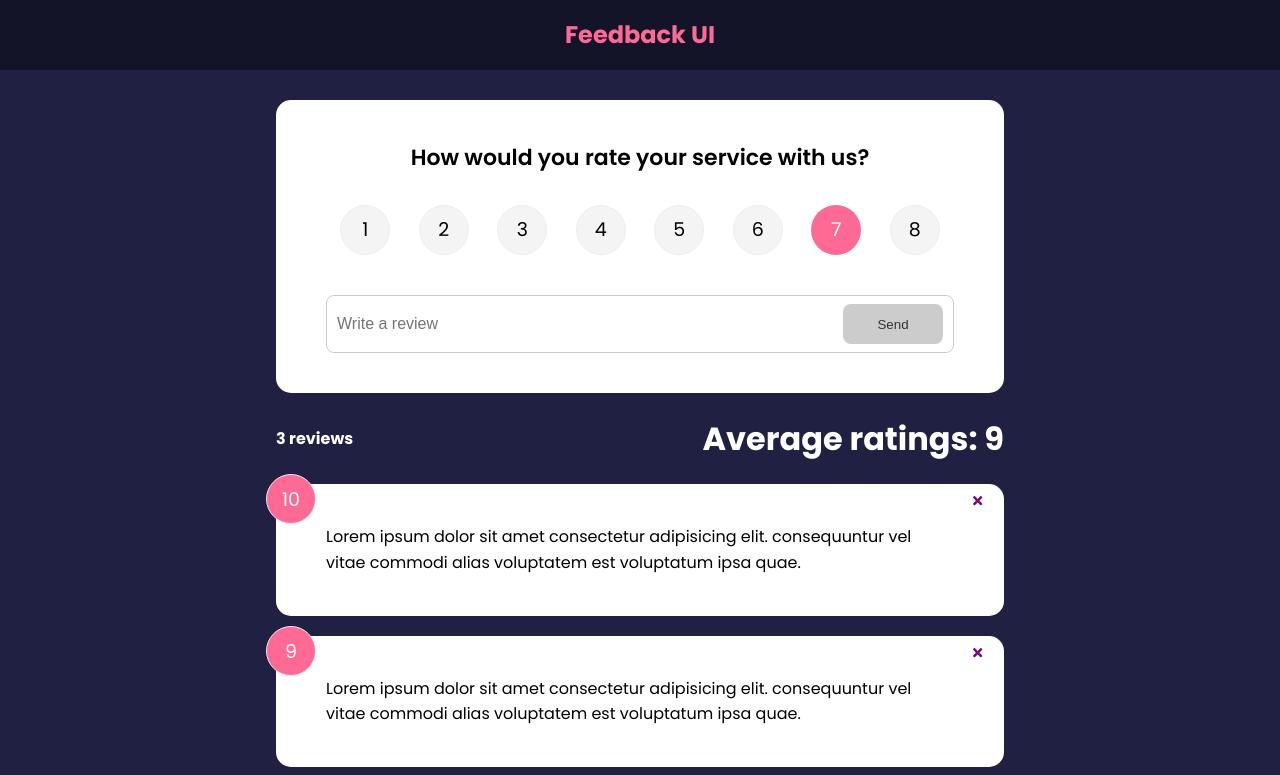
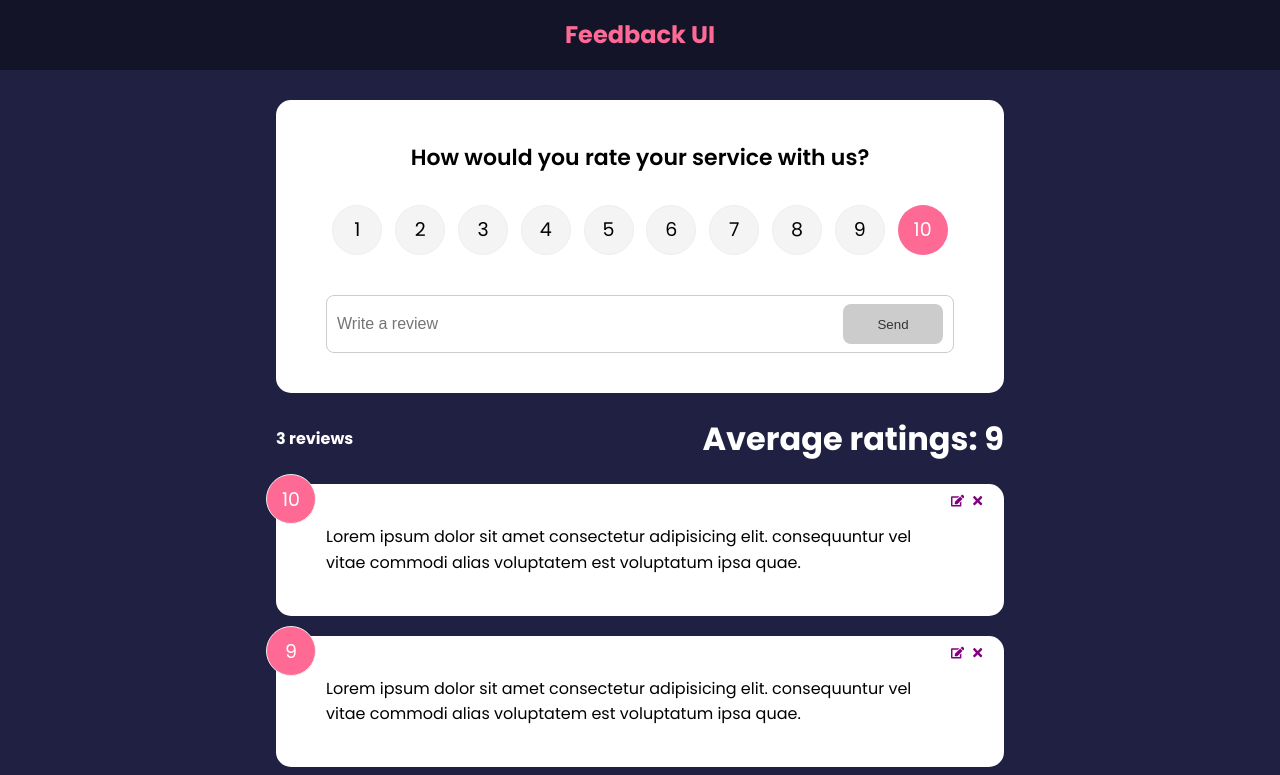
Before and after one commit to tenzind12/few_react_projects, a React (Create React App) app: page / in a window 1280 px wide. Shown: the top 775 px of the page. Built offline with nearby package versions, Linux system fonts and the light colour scheme.

Commit message:
updating data

```diff
--- a/src/components/FeedbackForm.jsx
+++ b/src/components/FeedbackForm.jsx
@@ -1,5 +1,4 @@
-import { useState } from 'react';
-import { useContext } from 'react';
+import { useState, useContext, useEffect } from 'react';
 import Card from './shared/Card';
 import Button from './shared/Button';
 import RatingSelect from './RatingSelect';
@@ -10,7 +9,18 @@
   const [rating, setRating] = useState(10);
   const [btnDisabled, setBtnDisabled] = useState(true);
   const [message, setMessage] = useState('');
-  const { addFeedback } = useContext(FeedbackContext);
+
+  // useContext
+  const { addFeedback, feedbackEdit, updateFeedback } = useContext(FeedbackContext);
+
+  // RUNS whenever feedbackEdit state is changed in FeedbackContext
+  useEffect(() => {
+    if (feedbackEdit.edit === true) {
+      setBtnDisabled(false);
+      setText(feedbackEdit.item.text);
+      setRating(feedbackEdit.item.rating);
+    }
+  }, [feedbackEdit]);
 
   // input text onchange
   const handleTextChange = (e) => {
@@ -35,10 +45,15 @@
         text: text,
         rating: rating,
       };
-      addFeedback(newFeedback);
+      if (feedbackEdit.edit === true) {
+        updateFeedback(feedbackEdit.item.id, newFeedback);
+      } else {
+        addFeedback(newFeedback);
+      }
       setText('');
     }
   };
+
   return (
     <Card>
       <form onSubmit={handleSubmit}>
--- a/src/components/FeedbackItem.jsx
+++ b/src/components/FeedbackItem.jsx
@@ -1,11 +1,11 @@
-import { FaTimes } from 'react-icons/fa';
+import { FaTimes, FaEdit } from 'react-icons/fa';
 import { useContext } from 'react';
 import PropTypes from 'prop-types';
 import Card from './shared/Card';
 import FeedbackContext from '../context/FeedbackContext';
 
 function FeedbackItem({ item }) {
-  const { deleteFeedback } = useContext(FeedbackContext);
+  const { deleteFeedback, editFeedback } = useContext(FeedbackContext);
 
   return (
     <Card>
@@ -13,6 +13,9 @@
       {/* passing item.id upward to FeedbackList(parent) */}
       <button onClick={() => deleteFeedback(item.id)} className="close">
         <FaTimes color="purple" />
+      </button>
+      <button onClick={() => editFeedback(item)} className="edit">
+        <FaEdit color="purple" />
       </button>
       <div className="text-display">{item.text}</div>
     </Card>
--- a/src/components/RatingSelect.jsx
+++ b/src/components/RatingSelect.jsx
@@ -1,8 +1,16 @@
-import { useState } from 'react';
+import { useState, useEffect } from 'react';
+import { useContext } from 'react';
+import FeedbackContext from '../context/FeedbackContext';
 
 function RatingSelect({ select }) {
-  const [selected, setSelected] = useState(7);
+  const [selected, setSelected] = useState(10);
+  const { feedbackEdit } = useContext(FeedbackContext);
 
+  useEffect(() => {
+    setSelected(feedbackEdit.item.rating || 10);
+  }, [feedbackEdit]);
+
+  // passing the ratings value to select prop function from FeedbackForm
   const handleChange = (e) => {
     setSelected(+e.target.value);
     select(+e.target.value);
@@ -98,6 +106,28 @@
         />
         <label htmlFor="num8">8</label>
       </li>
+      <li>
+        <input
+          type="radio"
+          name="rating"
+          id="num9"
+          value="9"
+          checked={selected === 9}
+          onChange={handleChange}
+        />
+        <label htmlFor="num9">9</label>
+      </li>
+      <li>
+        <input
+          type="radio"
+          name="rating"
+          id="num10"
+          value="10"
+          checked={selected === 10}
+          onChange={handleChange}
+        />
+        <label htmlFor="num10">10</label>
+      </li>
     </ul>
   );
 }
--- a/src/context/FeedbackContext.jsx
+++ b/src/context/FeedbackContext.jsx
@@ -6,6 +6,10 @@
 
 export const FeedbackProvider = ({ children }) => {
   const [feedback, setFeedback] = useState(FeedbackData);
+  const [feedbackEdit, setFeedbackEdit] = useState({
+    item: {},
+    edit: false,
+  });
 
   // gets the value from feedback form
   const addFeedback = (newFeedback) => {
@@ -13,14 +17,30 @@
     setFeedback([newFeedback, ...feedback]);
   };
 
+  //   delete
   const deleteFeedback = (id) => {
     if (window.confirm('Are you sure? You want to delete?')) {
       setFeedback(feedback.filter((item) => item.id !== id));
     }
   };
 
+  //   updating feedback data
+  const updateFeedback = (id, updItem) => {
+    setFeedback(feedback.map((item) => (item.id === id ? { ...item, ...updItem } : item)));
+  };
+
+  //   set item to be updated
+  const editFeedback = (item) => {
+    setFeedbackEdit({
+      item: item,
+      edit: true,
+    });
+  };
+
   return (
-    <FeedbackContext.Provider value={{ feedback, deleteFeedback, addFeedback }}>
+    <FeedbackContext.Provider
+      value={{ feedback, deleteFeedback, addFeedback, editFeedback, feedbackEdit, updateFeedback }}
+    >
       {children}
     </FeedbackContext.Provider>
   );
```
